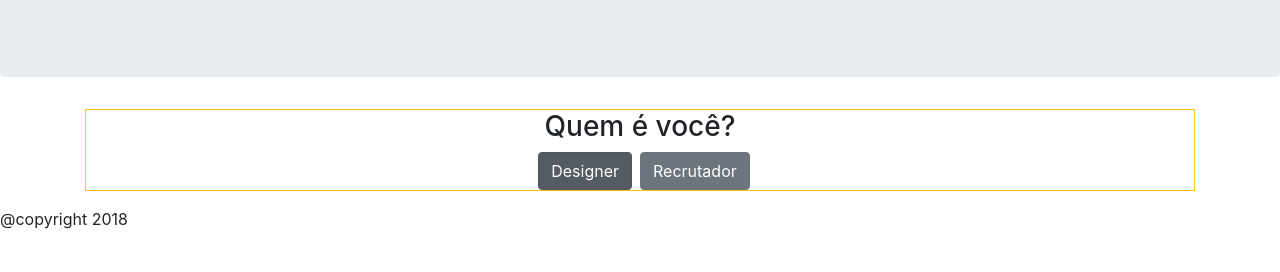
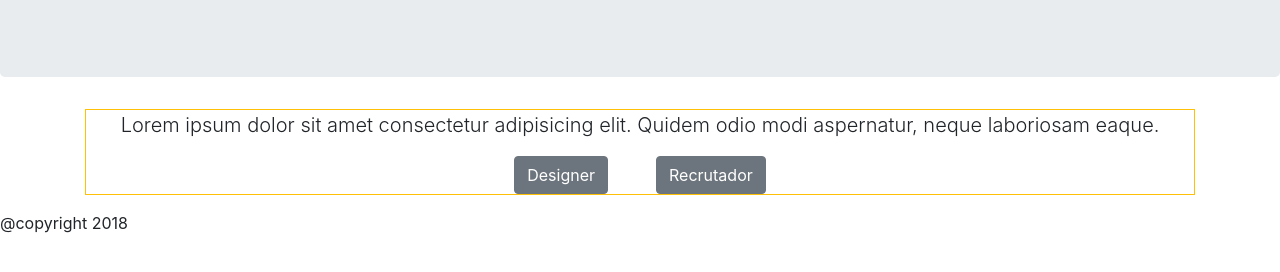
Before and after one commit to Mhsolidade/assignment2, a website built with webpack: page app/index.html in a window 1280 px wide. Shown: the part 164-436 px from the top of the page. Built offline with nearby package versions, Linux system fonts and the light colour scheme; a script that the page names is missing.

Commit message:
add paragrafo e removendo active de selecao

```diff
--- a/app/index.html
+++ b/app/index.html
@@ -29,12 +29,12 @@
         <div class="container">
             <div class="">
                 <form action="" class="form-group border border-warning">
-                    <h3 class="text-center">Quem é você?</h3>
+                        <p class="lead text-center">Lorem ipsum dolor sit amet consectetur adipisicing elit. Quidem odio modi aspernatur, neque laboriosam eaque.</p>
                     <div class="btn-group-toggle d-flex justify-content-center" data-toggle="buttons">
-                        <label class="btn btn-secondary active mx-2">
+                        <label class="btn btn-secondary mx-4">
                           <input type="radio" name="options" id="option1" autocomplete="off" checked> Designer
                         </label>
-                        <label class="btn btn-secondary">
+                        <label class="btn btn-secondary mx-4">
                           <input type="radio" name="options" id="option3" autocomplete="off"> Recrutador
                         </label>
                       </div>
```
